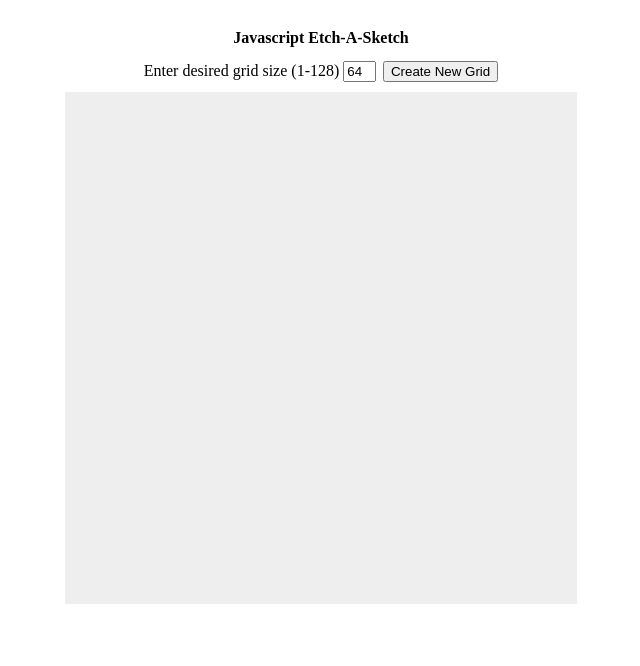
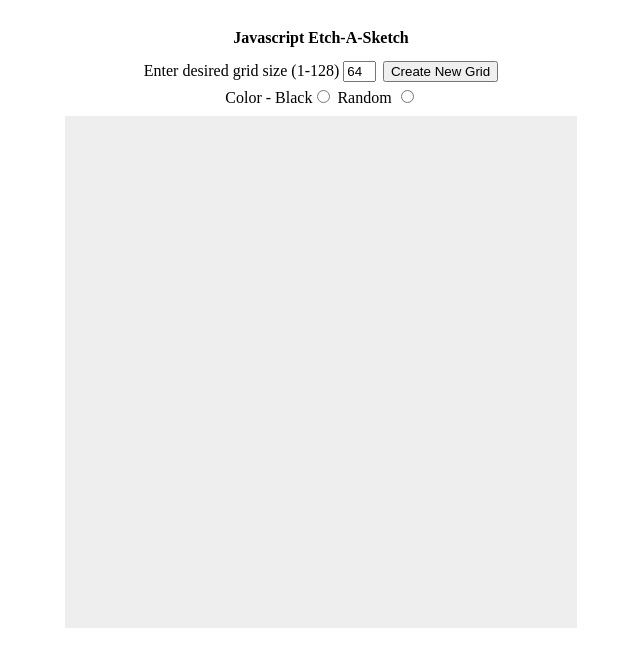
Before and after one commit to LeeSD90/etch-a-sketch, a plain HTML site: page index.html in a window 1280 px wide. Shown: the whole page, without its empty margins (319-959 px from the left). Drawn offline with nearby package versions, Linux system fonts and the light colour scheme.

Commit message:
Added radio buttons to the html to change the color. NYI in the javascript file

```diff
--- a/css/style.css
+++ b/css/style.css
@@ -12,6 +12,10 @@
 #settings{
 	text-align: center;
 	margin: 5px auto;
+}
+
+.setting{
+	margin-bottom:  5px;
 }
 
 #title{
--- a/index.html
+++ b/index.html
@@ -9,7 +9,14 @@
 	</head>
 	<body>
 		<div id="title">Javascript Etch-A-Sketch</div>
-		<div id="settings">Enter desired grid size (1-128) <input type="text" name="gridSize" size="1" value="64" maxlength="128"><button id="create">Create New Grid</button></div>
+		<div id="settings">
+			<div class="setting">
+				Enter desired grid size (1-128) <input type="text" name="gridSize" size="1" value="64" maxlength="128"><button id="create">Create New Grid</button></br>
+			</div>
+			<div class="setting">
+				Color - Black<input type="radio" name="colorSelect" value="black"> Random <input type="radio" name="colorSelect" value="random">
+			</div>
+		</div>
 		<div id="grid"></div>
 	</body>
 </html>
```
